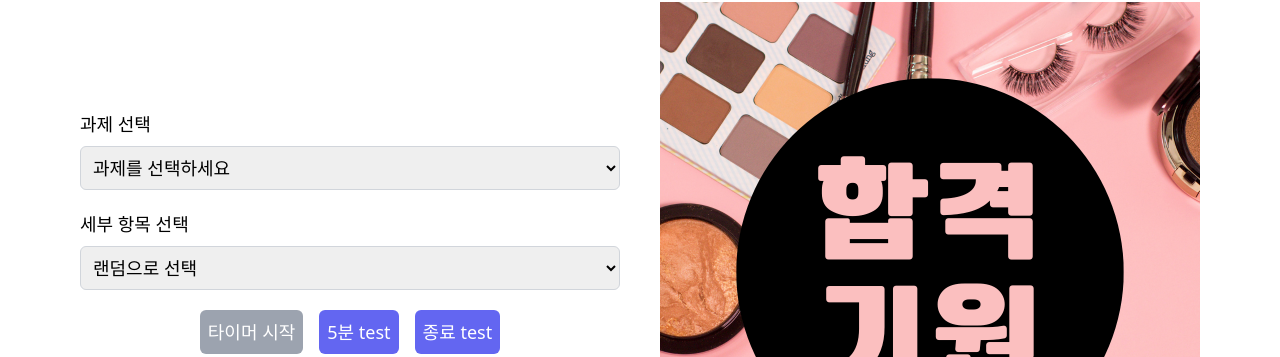
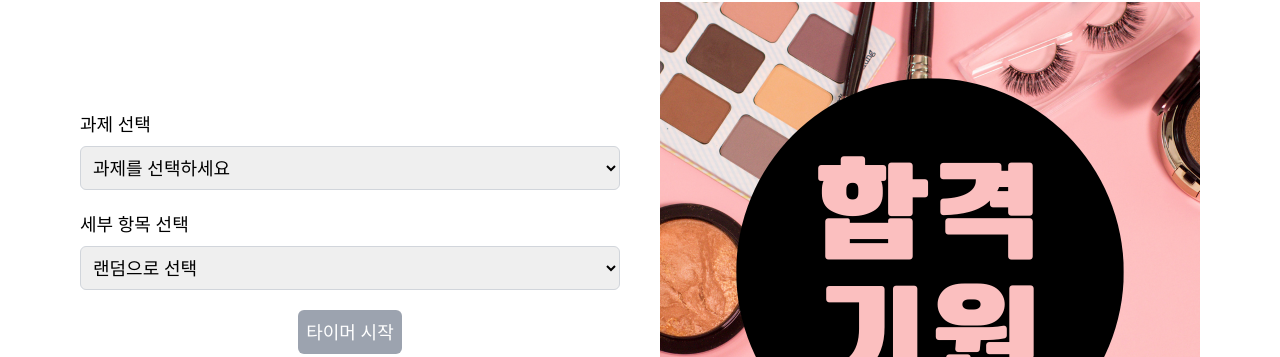
Before and after one commit to cosre7/timer, a plain HTML site: page index.html in a window 1280 px wide. Shown: the part 176-533 px from the top of the page. Drawn offline with nearby package versions, Linux system fonts and the light colour scheme.

Commit message:
[test] 테스트 코드 제거

```diff
--- a/index.html
+++ b/index.html
@@ -34,8 +34,6 @@
                 <button class="bg-gray-400 p-2 rounded-md text-white cursor-not-allowed" id="start" onclick="startTimer()" disabled>타이머 시작</button>
                 <button class="bg-yellow-500 p-2 rounded-md text-white hidden" id="pause" onclick="pauseTimer()">일시 정지</button>
                 <button class="bg-red-500 p-2 rounded-md text-white hidden" id="reset" onclick="resetTimer()">리셋</button>
-                <button class="bg-indigo-500 p-2 text-white rounded-md" onclick="timerTest(5)">5분 test</button>
-                <button class="bg-indigo-500 p-2 text-white rounded-md" onclick="timerTest(0)">종료 test</button>
             </div>
 
             <h2 id="selected-task" class="text-2xl text-center font-semibold mb-5"></h2>
--- a/timer.js
+++ b/timer.js
@@ -79,16 +79,6 @@ function setTimer(taskSelect) {
 
   // 타이머 출력
   printTimer();
-}
-
-function timerTest(time) {
-  timeLeft = time * 60 + 2;
-
-  printTimer()
-
-  clearInterval(timerInterval);
-  isPaused = false;
-  timerInterval = setInterval(updateTimer, 1000);
 }
 
 function startTimer() {
```
